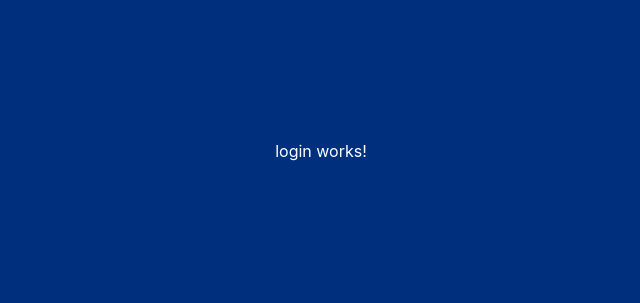
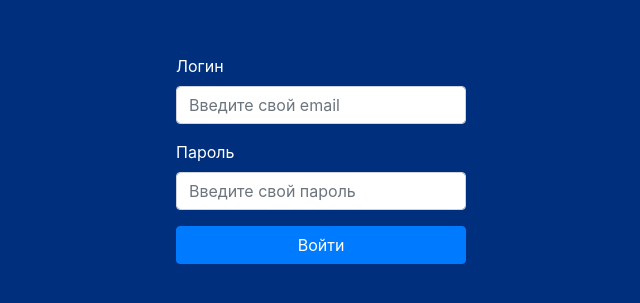
Before and after one commit to DenisErmolovich/our-game, an Angular app in the folder core-ui/: page /login in a window 1280 px wide. Shown: the part 241-544 px from the top of the page, without its empty margins (319-959 px from the left). Built offline with nearby package versions, Linux system fonts and the light colour scheme.

Commit message:
our-game/core-ui: auth
Add login page, form and validation

[#12]

```diff
--- /dev/null
+++ b/core-ui/src/app/_validation/custom-validators.ts
@@ -0,0 +1,32 @@
+import {AbstractControl, ValidatorFn} from '@angular/forms';
+
+export class CustomValidators {
+  private constructor() {}
+
+  public static required(): ValidatorFn {
+    return (control: AbstractControl): {[key: string]: any} | null => {
+      return control.value ? null : {required: {customMessage: 'Обязательное поле!'}};
+    };
+  }
+
+  public static email(): ValidatorFn {
+    return (control: AbstractControl): {[key: string]: any} | null => {
+      const value = control.value as string;
+      if (!value) {
+        return null;
+      }
+      const reqexp = new RegExp(`^( )*[\\w\\"!#$%&’*+/=?\`{|}~^-]+(?:\\.[\\'\\w!#$%&’*+/=?\`{|}~^-]+)*@{1}`
+        + `((?:[a-zA-Z0-9]+(\\.(?!web$)|-))+[a-zA-Z]{2,6}|\\[?([0-9]{1,3}\\.){3}[0-9]{1,3}\\]?)( )*$`);
+      return value.match(reqexp) ? null : {email: {customMessage: 'Не верный email!'}};
+    };
+  }
+
+  public static minLength(minLength: number): ValidatorFn {
+    return (control: AbstractControl): {[key: string]: any} | null => {
+      const value = control.value as string;
+      const errorText = `Количество символов в поле должно быть не меньше ${minLength}!`;
+      return value.length < minLength ? {email: {customMessage: errorText}} : null;
+    };
+  }
+
+}
--- /dev/null
+++ b/core-ui/src/app/_validation/validation-util.ts
@@ -0,0 +1,17 @@
+import {AbstractControl} from '@angular/forms';
+
+export class ValidationUtil {
+  private constructor() {}
+
+  public static getCustomErrorsFromControl(control: AbstractControl): string | null {
+    let message = '';
+    if (control.valid || (control.untouched && control.pristine)) {
+      return null;
+    }
+    for (const key of Object.keys(control.errors)) {
+      const error = control.errors[key].customMessage ? control.errors[key].customMessage : 'Use CustomValidators!';
+      message += error + ' ';
+    }
+    return message;
+  }
+}
--- a/core-ui/src/app/auth/auth.module.ts
+++ b/core-ui/src/app/auth/auth.module.ts
@@ -1,12 +1,14 @@
 import {NgModule} from '@angular/core';
 import {CommonModule} from '@angular/common';
 import {LoginComponent} from './login/login.component';
+import {ReactiveFormsModule} from '@angular/forms';
 
 
 @NgModule({
   declarations: [LoginComponent],
   imports: [
-    CommonModule
+    CommonModule,
+    ReactiveFormsModule
   ]
 })
 export class AuthModule { }
--- a/core-ui/src/app/auth/login/login.component.html
+++ b/core-ui/src/app/auth/login/login.component.html
@@ -1,7 +1,40 @@
 <div class="container-fluid">
-  <div class="row align-items-center base-row">
-    <div class="col">
-      <p class="text-center">login works!</p>
+  <div class="row align-items-center justify-content-center base-row">
+    <div class="col-xl-3 col-lg-4 col-sm-6">
+      <form [formGroup]="form"
+            novalidate
+            (ngSubmit)="onSubmit()">
+        <div class="form-group">
+          <label for="login">
+            Логин
+          </label>
+          <input id="login"
+                 formControlName="login"
+                 type="email"
+                 class="form-control"
+                 placeholder="Введите свой email">
+          <small class="text-danger">
+            {{getValidationMessage('login')}}
+          </small>
+        </div>
+        <div class="form-group">
+          <label for="pass">
+            Пароль
+          </label>
+          <input id="pass"
+                 formControlName="password"
+                 type="password"
+                 class="form-control"
+                 placeholder="Введите свой пароль">
+          <small class="text-danger">
+            {{getValidationMessage('password')}}
+          </small>
+        </div>
+        <button type="submit"
+                class="btn btn-primary w-100">
+          Войти
+        </button>
+      </form>
     </div>
   </div>
 </div>
--- a/core-ui/src/app/auth/login/login.component.ts
+++ b/core-ui/src/app/auth/login/login.component.ts
@@ -1,4 +1,7 @@
 import {Component, OnInit} from '@angular/core';
+import {AbstractControl, FormBuilder, FormGroup} from '@angular/forms';
+import {ValidationUtil} from '../../_validation/validation-util';
+import {CustomValidators} from '../../_validation/custom-validators';
 
 @Component({
   selector: 'app-login',
@@ -6,10 +9,37 @@ import {Component, OnInit} from '@angular/core';
   styleUrls: ['./login.component.scss']
 })
 export class LoginComponent implements OnInit {
+  private _form: FormGroup;
 
-  constructor() { }
+  constructor(
+    private fb: FormBuilder
+  ) { }
 
   ngOnInit() {
+    this._form = this.initForm();
+  }
+
+  public get form(): FormGroup {
+    return this._form;
+  }
+
+  private initForm(): FormGroup {
+    return this.fb.group({
+      login: ['', [CustomValidators.required(), CustomValidators.email()]],
+      password: ['', [CustomValidators.required(), CustomValidators.minLength(6)]]
+    });
+  }
+
+  public getValidationMessage(controlName: string): string {
+    const control: AbstractControl = this._form.controls[controlName];
+    return ValidationUtil.getCustomErrorsFromControl(control);
+  }
+
+  public onSubmit(): void {
+    this._form.markAllAsTouched();
+    if (this._form.valid) {
+      console.log('Login action...');
+    }
   }
 
 }
```
Also changed, not shown: core-ui/src/app/_validation/validation-config.ts (added, +12 -0 lines), 2 other files (tests, documents, lock files or other folders).
